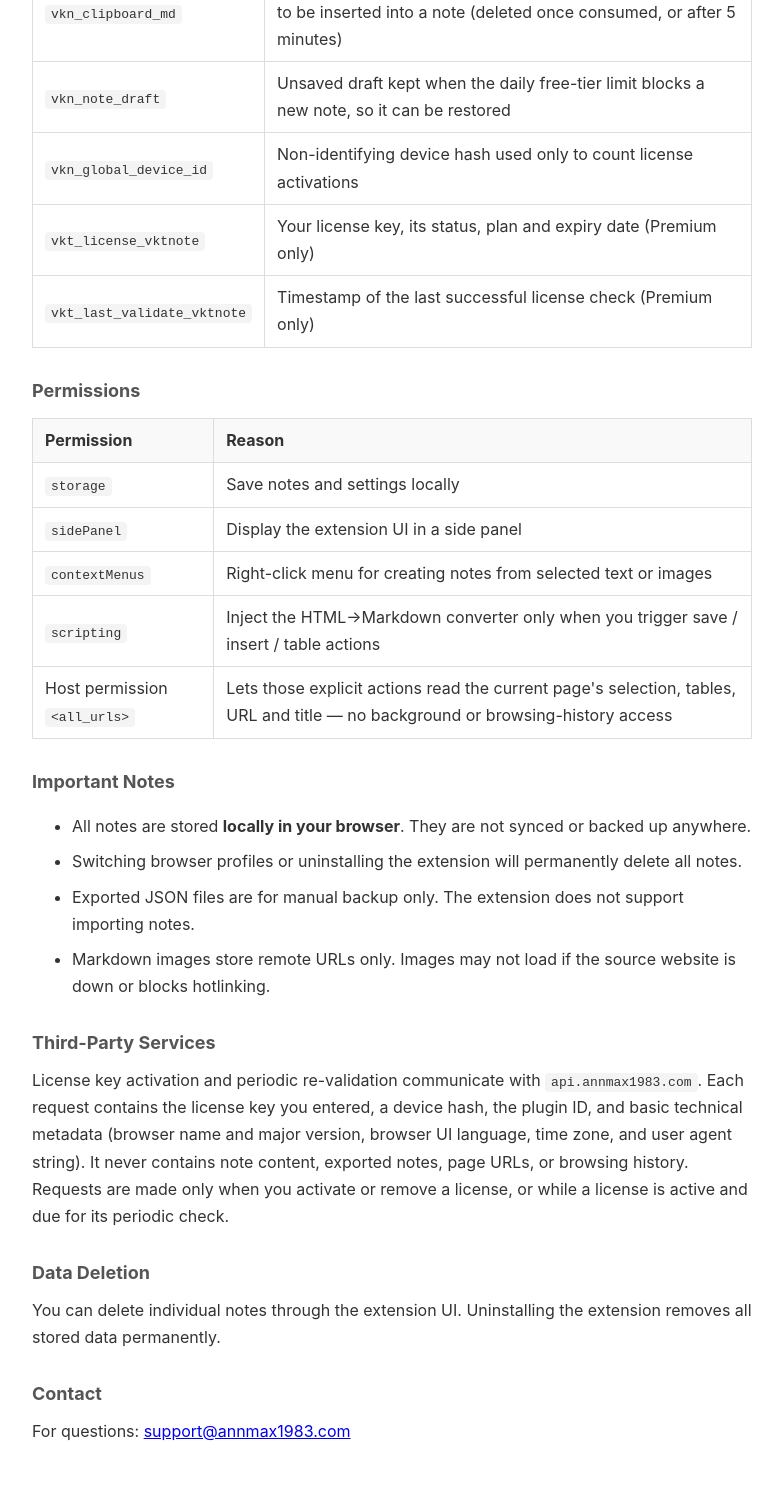
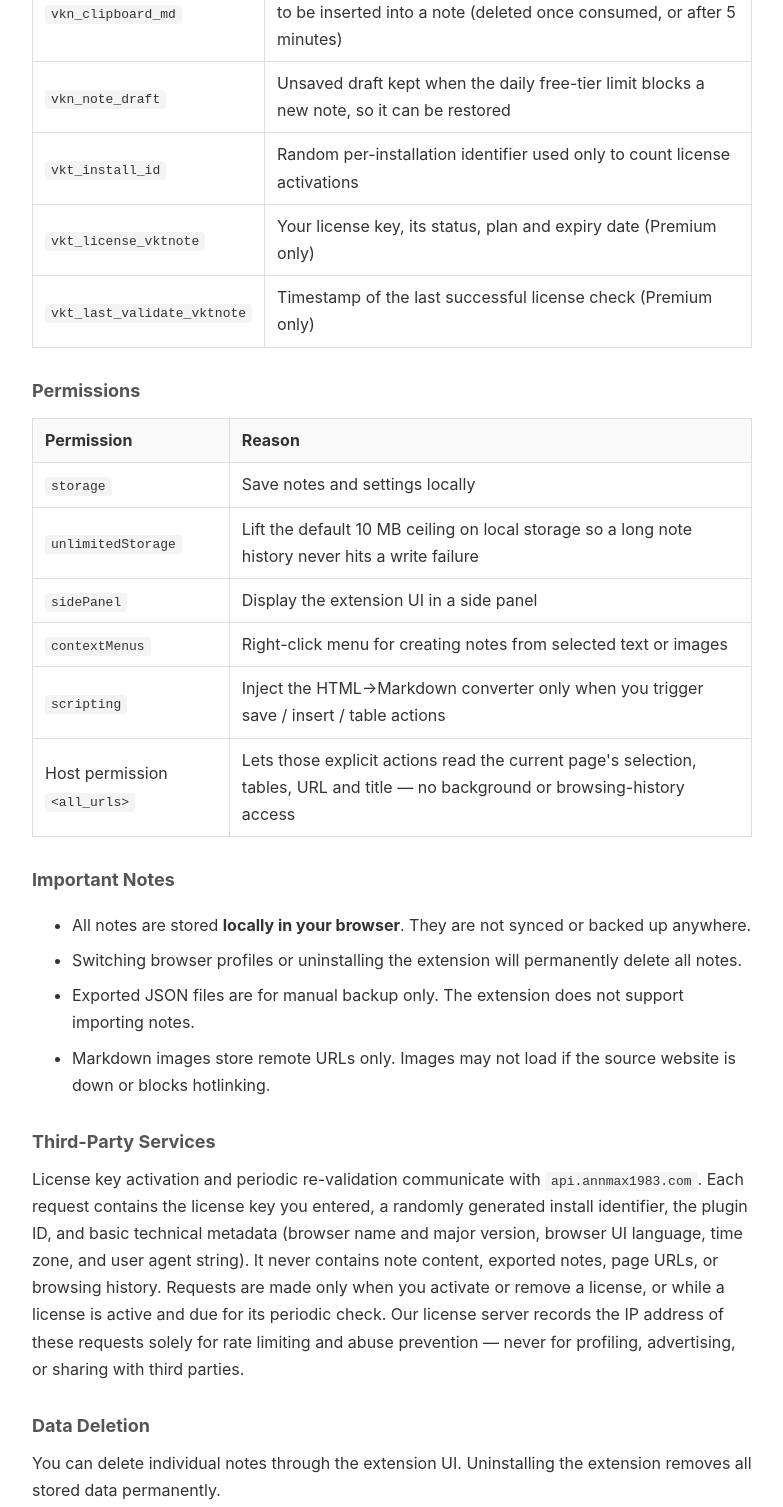
Before and after one commit to annmax1983/vkt-note, a plain HTML site: page privacy-policy.html in a window 1280 px wide. Shown: the part 1100-2607 px from the top of the page, without its empty margins (248-1031 px from the left). Before the commit the page ends 2585 px from the top, so only its background shows below. Drawn offline with Linux system fonts and the light colour scheme.

Commit message:
update readme and privacy policy

```diff
--- a/privacy-policy.html
+++ b/privacy-policy.html
@@ -18,7 +18,7 @@
 </head>
 <body>
 <h1>Privacy Policy</h1>
-<p class="date">Effective date: August 2026 · Last updated: September 26, 2026</p>
+<p class="date">Effective date: August 2026 · Last updated: October 18, 2026</p>
 
 <h2>Overview</h2>
 <p>vkt-note is a browser extension for Markdown note-taking with text selection support. <strong>All notes are stored locally in your browser using <code>chrome.storage.local</code>. Note content is never uploaded to any server.</strong></p>
@@ -44,7 +44,7 @@
   <tr><td><code>vkn_config</code></td><td>Configuration including premium status</td></tr>
   <tr><td><code>vkn_clipboard_md</code></td><td>Text or image you saved from the right-click menu, waiting to be inserted into a note (deleted once consumed, or after 5 minutes)</td></tr>
   <tr><td><code>vkn_note_draft</code></td><td>Unsaved draft kept when the daily free-tier limit blocks a new note, so it can be restored</td></tr>
-  <tr><td><code>vkn_global_device_id</code></td><td>Non-identifying device hash used only to count license activations</td></tr>
+  <tr><td><code>vkt_install_id</code></td><td>Random per-installation identifier used only to count license activations</td></tr>
   <tr><td><code>vkt_license_vktnote</code></td><td>Your license key, its status, plan and expiry date (Premium only)</td></tr>
   <tr><td><code>vkt_last_validate_vktnote</code></td><td>Timestamp of the last successful license check (Premium only)</td></tr>
 </table>
@@ -53,6 +53,7 @@
 <table>
   <tr><th>Permission</th><th>Reason</th></tr>
   <tr><td><code>storage</code></td><td>Save notes and settings locally</td></tr>
+  <tr><td><code>unlimitedStorage</code></td><td>Lift the default 10 MB ceiling on local storage so a long note history never hits a write failure</td></tr>
   <tr><td><code>sidePanel</code></td><td>Display the extension UI in a side panel</td></tr>
   <tr><td><code>contextMenus</code></td><td>Right-click menu for creating notes from selected text or images</td></tr>
   <tr><td><code>scripting</code></td><td>Inject the HTML→Markdown converter only when you trigger save / insert / table actions</td></tr>
@@ -68,7 +69,7 @@
 </ul>
 
 <h2 id="third-party">Third-Party Services</h2>
-<p>License key activation and periodic re-validation communicate with <code>api.annmax1983.com</code>. Each request contains the license key you entered, a device hash, the plugin ID, and basic technical metadata (browser name and major version, browser UI language, time zone, and user agent string). It never contains note content, exported notes, page URLs, or browsing history. Requests are made only when you activate or remove a license, or while a license is active and due for its periodic check.</p>
+<p>License key activation and periodic re-validation communicate with <code>api.annmax1983.com</code>. Each request contains the license key you entered, a randomly generated install identifier, the plugin ID, and basic technical metadata (browser name and major version, browser UI language, time zone, and user agent string). It never contains note content, exported notes, page URLs, or browsing history. Requests are made only when you activate or remove a license, or while a license is active and due for its periodic check. Our license server records the IP address of these requests solely for rate limiting and abuse prevention — never for profiling, advertising, or sharing with third parties.</p>
 
 <h2>Data Deletion</h2>
 <p>You can delete individual notes through the extension UI. Uninstalling the extension removes all stored data permanently.</p>
```
Also changed, not shown: 6 other files.
